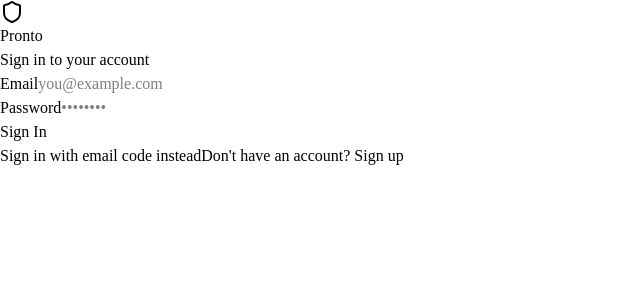
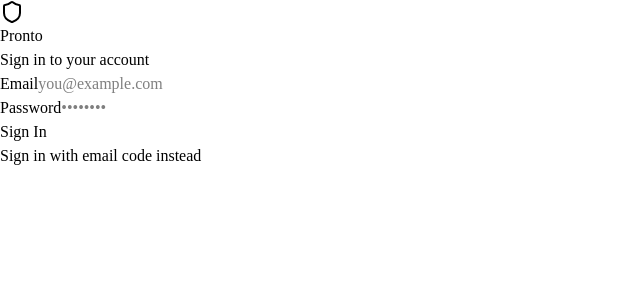
Before and after one commit to natdelnova/safety-agent, a Next.js app in the folder apps/safety-agent/: page /login in a window 1280 px wide. Shown: the top 300 px of the page, without its empty margins (0-640 px from the left). Built offline with nearby package versions, Linux system fonts and the light colour scheme.

Commit message:
feat: remove signup, keep password login and OTP

```diff
--- a/apps/safety-agent/src/app/login/page.tsx
+++ b/apps/safety-agent/src/app/login/page.tsx
@@ -9,7 +9,7 @@
 import { Card, CardContent, CardDescription, CardHeader, CardTitle } from '@/components/ui/card';
 import { Shield } from 'lucide-react';
 
-type AuthMode = 'login' | 'signup' | 'otp';
+type AuthMode = 'login' | 'otp';
 
 export default function LoginPage() {
   const [authMode, setAuthMode] = useState<AuthMode>('login');
@@ -35,13 +35,6 @@
         });
         if (error) throw error;
         router.push('/dashboard');
-      } else if (authMode === 'signup') {
-        const { error } = await supabase.auth.signUp({
-          email,
-          password,
-        });
-        if (error) throw error;
-        setError('Check your email for the confirmation link!');
       } else if (authMode === 'otp') {
         if (!otpSent) {
           // Send OTP code
@@ -100,8 +93,6 @@
     switch (authMode) {
       case 'login':
         return 'Sign In';
-      case 'signup':
-        return 'Sign Up';
       case 'otp':
         return otpSent ? 'Verify Code' : 'Send Code';
       default:
@@ -189,30 +180,12 @@
 
           <div className="mt-4 text-center space-y-2">
             {authMode === 'login' && (
-              <>
-                <button
-                  type="button"
-                  className="text-sm text-muted-foreground hover:text-primary block w-full"
-                  onClick={() => setAuthMode('otp')}
-                >
-                  Sign in with email code instead
-                </button>
-                <button
-                  type="button"
-                  className="text-sm text-muted-foreground hover:text-primary block w-full"
-                  onClick={() => setAuthMode('signup')}
-                >
-                  Don't have an account? Sign up
-                </button>
-              </>
-            )}
-            {authMode === 'signup' && (
               <button
                 type="button"
-                className="text-sm text-muted-foreground hover:text-primary"
-                onClick={() => setAuthMode('login')}
+                className="text-sm text-muted-foreground hover:text-primary block w-full"
+                onClick={() => setAuthMode('otp')}
               >
-                Already have an account? Sign in
+                Sign in with email code instead
               </button>
             )}
             {authMode === 'otp' && !otpSent && (
```
